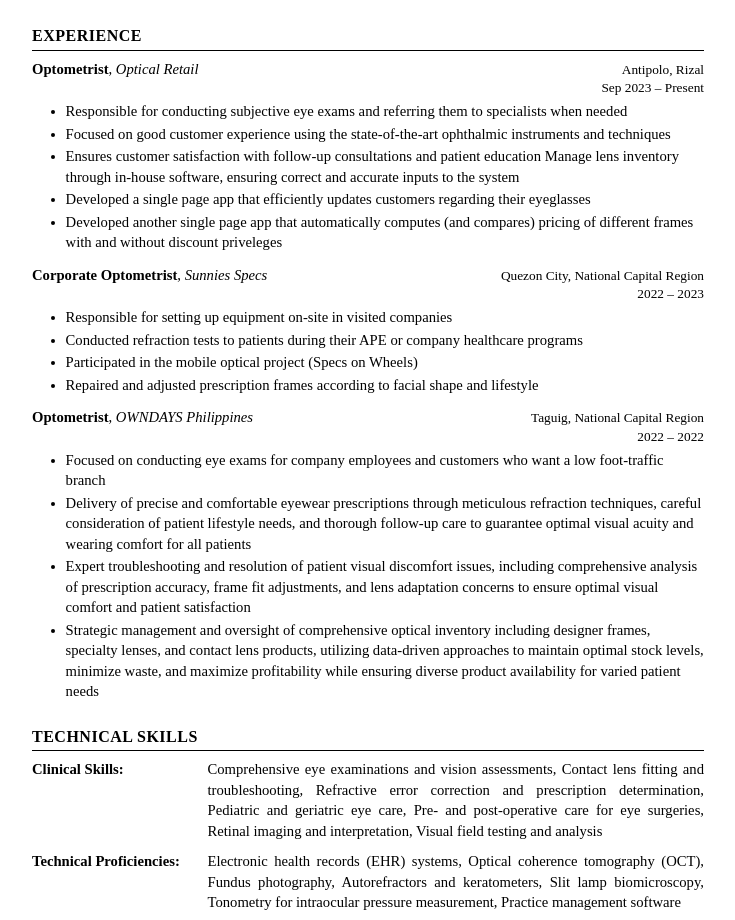
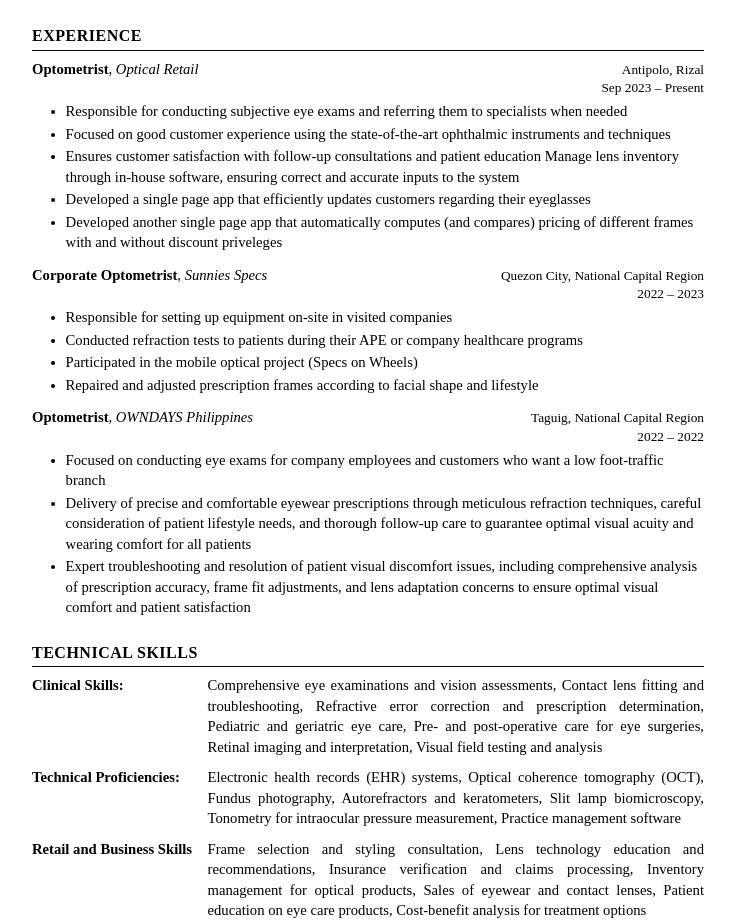
Before and after one commit to michaelbr06/resume, a plain HTML site: page index.html in a window 1280 px wide. Shown: the part 177-1097 px from the top of the page, without its empty margins (272-1007 px from the left). Drawn offline with Linux system fonts and the light colour scheme.

Commit message:
Delete description from experience

```diff
--- a/index.html
+++ b/index.html
@@ -70,7 +70,6 @@ Manage lens inventory through in-house software, ensuring correct and accurate i
                     <li>Focused on conducting eye exams for company employees and customers who want a low foot-traffic branch </li>
                     <li>Delivery of precise and comfortable eyewear prescriptions through meticulous refraction techniques, careful consideration of patient lifestyle needs, and thorough follow-up care to guarantee optimal visual acuity and wearing comfort for all patients</li>
                     <li>Expert troubleshooting and resolution of patient visual discomfort issues, including comprehensive analysis of prescription accuracy, frame fit adjustments, and lens adaptation concerns to ensure optimal visual comfort and patient satisfaction</li>
-                    <li>Strategic management and oversight of comprehensive optical inventory including designer frames, specialty lenses, and contact lens products, utilizing data-driven approaches to maintain optimal stock levels, minimize waste, and maximize profitability while ensuring diverse product availability for varied patient needs</li>
                 </ul>
             </div>
         </div>
```
